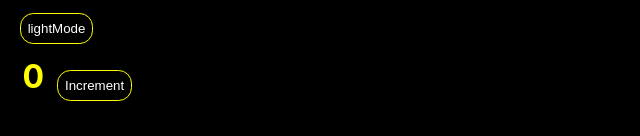
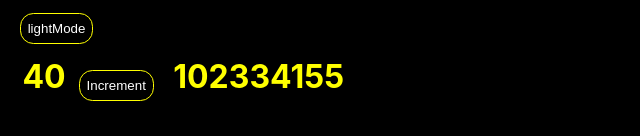
Before and after one commit to sanjeetjha-hub/React1stProject, a React (Create React App) app: page / in a window 1280 px wide. Shown: the top 136 px of the page, without its empty margins (0-640 px from the left). Built offline with nearby package versions, Linux system fonts and the light colour scheme; no server answers; the HTML template or start-up script is replaced by a standard one.

Commit message:
Used memoization on video playso that they dont render everytime , fib Fx in counter

```diff
--- a/src/App.js
+++ b/src/App.js
@@ -1,6 +1,6 @@
 import "./App.css";
 import "./components/Video";
-import { useReducer, useState } from "react";
+import { useCallback, useReducer, useState } from "react";
 import AddVideo from "./components/AddVideo";
 import VideoList from "./components/VideoList";
 import ThemeContext from "./Context/ThemeContext";
@@ -8,6 +8,7 @@ import VideosContext from "./Context/VideosContext";
 import VideoDispatchContext from "./Context/VideoDispatchContext";
 import Counter from "./components/Counter";
 export default function Gallery() {
+  console.log("render app");
   const [editableVideo, setEditableVideo] = useState(null);
 
   const [mode, setMode] = useState("darkMode");
@@ -41,9 +42,13 @@ export default function Gallery() {
   //   dispatch({ type: "DELETE", payload: id });
   // setVideos(videos.filter((video) => video.id !== id));
   // }
-  function editVideo(id) {
-    setEditableVideo(videos.find((video) => video.id === id));
-  }
+  const editVideo = useCallback(
+    function editVideo(id) {
+      setEditableVideo(videos.find((video) => video.id === id));
+    },
+    [videos]
+  );
+
   // function updateVideo(video) {
   //   dispatch({ type: "UPDATE", payload: video });
   //   const index = videos.findIndex((vid) => vid.id === video.id);
--- a/src/components/Counter.js
+++ b/src/components/Counter.js
@@ -1,8 +1,8 @@
-import { useContext, useRef, useState } from "react";
+import { useCallback, useContext, useMemo, useRef, useState } from "react";
 import ThemeContext from "../Context/ThemeContext";
 
 function Counter() {
-  const [number, setNumber] = useState(0);
+  const [number, setNumber] = useState(40);
   const theme = useContext(ThemeContext);
   let num = useRef(0);
   function handleClick(e) {
@@ -11,11 +11,21 @@ function Counter() {
     num.current++;
     console.log(num.current);
   }
+  const fibFx = useCallback(function fib(n) {
+    if (n === 1 || n === 2) {
+      return 1;
+    }
+    return fib(n - 1) + fib(n - 2);
+  }, []);
+
+  const fibMemoized = useMemo(() => fibFx(number), [number, fibFx]);
   return (
     <>
       <div className="flex-container">
         <h1 className={theme}>{number}</h1>
         <button onClick={handleClick}>Increment</button>
+        <br></br>
+        <h1 className={theme}>{fibMemoized}</h1>
       </div>
     </>
   );
--- a/src/components/VideoList.js
+++ b/src/components/VideoList.js
@@ -1,7 +1,7 @@
 import Video from "./Video";
 import PlayButton from "./PlayButton";
 import axios from "axios";
-import { useEffect } from "react";
+import { useCallback, useEffect, useMemo } from "react";
 import useVideoDispatch from "../hooks/VideoDispatch";
 import useVideos from "../hooks/Videos";
 
@@ -10,14 +10,24 @@ function VideoList({ editVideo }) {
   const dispatch = useVideoDispatch();
   const url = "https://my.api.mockaroo.com/videos.json?key=ba9689e0";
   async function loadVideos() {
-    const res = await axios.get(url);
-    console.log(res.data);
-    dispatch({ type: "LOAD", payload: res.data });
+    try {
+      const res = await axios.get(url);
+      dispatch({ type: "LOAD", payload: res.data });
+    } catch (e) {
+      console.log(e);
+    }
   }
 
   useEffect(() => {
     loadVideos();
-  }, []);
+    console.log("Video Rendered");
+  });
+  const play = useCallback(() => console.log("Play"), []);
+  const pause = useCallback(() => console.log("Pause"), []);
+  const memoPlayButton = useMemo(
+    () => <PlayButton onPlay={play} onPause={pause}></PlayButton>,
+    [play, pause]
+  );
   return (
     <>
       <div id="videoDiv" className="flex-container">
@@ -32,10 +42,7 @@ function VideoList({ editVideo }) {
             verified={video.verified}
             editVideo={editVideo}
           >
-            <PlayButton
-              onPlay={() => console.log("play")}
-              onPause={() => console.log("pause")}
-            ></PlayButton>
+            {memoPlayButton}
           </Video>
         ))}
       </div>
```
Also changed, not shown: src/components/PlayButton.js (+5 -3 lines), src/components/Video.js (+5 -3 lines).
